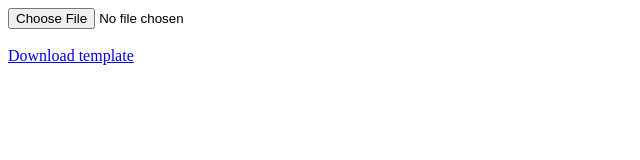
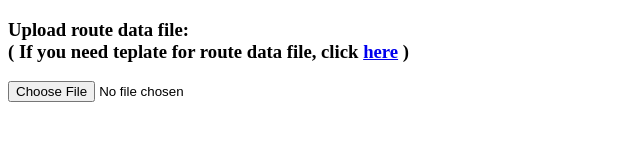
Before and after one commit to chatsap/d3-sandbox, a plain HTML site: page sparrow-route-bubble-chart/index.html in a window 1280 px wide. Shown: the whole page, without its empty margins (0-640 px from the left). Drawn offline with nearby package versions, Linux system fonts and the light colour scheme.

Commit message:
Updated page layout

```diff
--- a/sparrow-route-bubble-chart/index.html
+++ b/sparrow-route-bubble-chart/index.html
@@ -20,13 +20,12 @@
 
 <body>
 	<section>
+		<h3>Upload route data file: <br/>
+		( If you need teplate for route data file, click  <a href="template/th_route_data_template.csv">here</a> )</h3>
 		<input type="file" id="csvFileInput" onchange="handleFiles(this.files)" accept=".csv">
 	</section>
 	<BR/>
-<section>
-	<a href="template/th_route_data_template.csv">Download template</a>
 
-</section>
 	<BR/>
 	<section>
 		<svg width="960" height="880"></svg>
```
Lines whose indentation alone changed are shown as unchanged.
